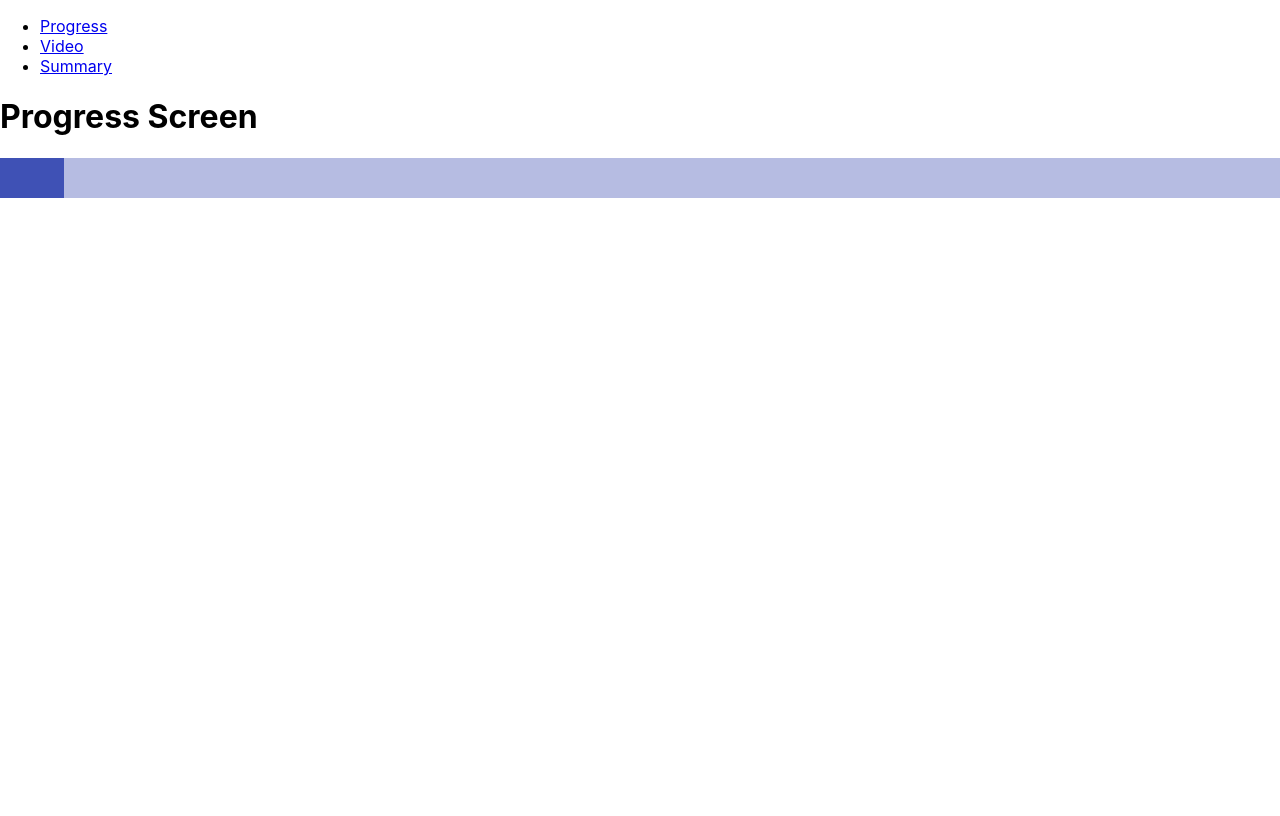
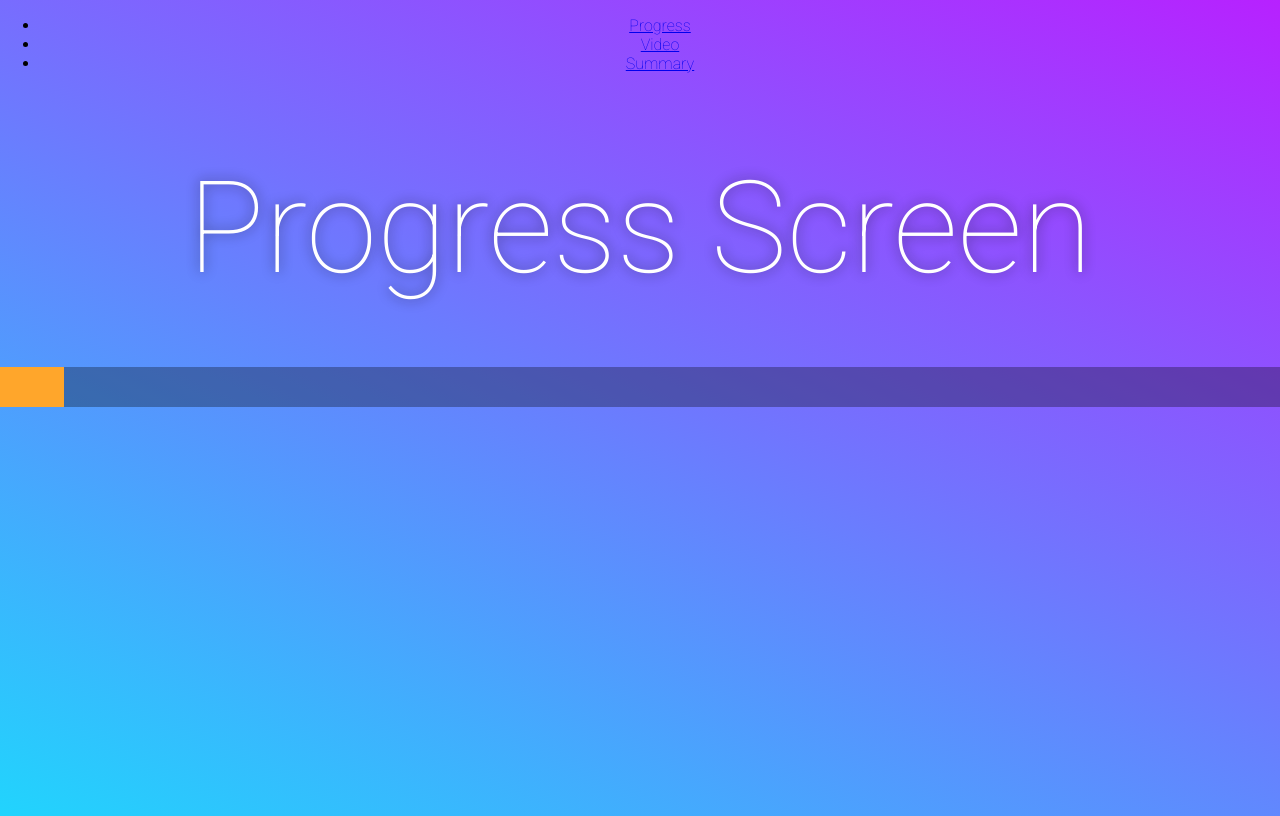
Before and after one commit to GalenReich/one-click-workout, a React (Create React App) app in the folder playlist-tracker/: page / in a window 1280 px wide. Built offline with nearby package versions, Linux system fonts and the light colour scheme.

Commit message:
Add color and formatting

```diff
--- a/playlist-tracker/src/App.css
+++ b/playlist-tracker/src/App.css
@@ -1,3 +1,34 @@
+@import url('https://fonts.googleapis.com/css?family=Roboto:100:300');
+
+:root {
+  --bkg-blue: #21D4FD;
+  --bkg-pink: #B721FF;
+  --progress-main: #FFA62B;
+  --progress-back: #0000004f;
+  --txt-main: #ffffff;
+  --txt-shadow: #1010107f;
+}
+
+body {
+  font-family: Roboto, sans-serif;
+  font-weight: 300;
+  text-align: center;
+  height: 100vh;
+  background-color: var(--bkg-blue);
+  background-image: linear-gradient(25deg, var(--bkg-blue) 0%, var(--bkg-pink) 100%);
+  margin:0;
+}
+
+h1 {
+  font-weight: 100;
+  font-size: 10vw;
+  margin:0;
+  padding:5vw;
+  color: var(--txt-main);
+  text-shadow: 0 0 1vw var(--txt-shadow);
+  background-color: None;
+}
+
 .App {
   text-align: center;
 }
--- a/playlist-tracker/src/App.js
+++ b/playlist-tracker/src/App.js
@@ -12,11 +12,18 @@ import YoutubeEmbed from "./YoutubeEmbed";
 
 var progress = 5;
 
+const style = getComputedStyle(document.body)
 const theme = createMuiTheme({
   overrides: {
     MuiLinearProgress: {
       root: {
         height: '5vh',
+      },
+      colorPrimary: {
+        "background-color": style.getPropertyValue('--progress-back'),
+      },
+      barColorPrimary: {
+        "background-color": style.getPropertyValue('--progress-main'),
       },
     },
   },
```
